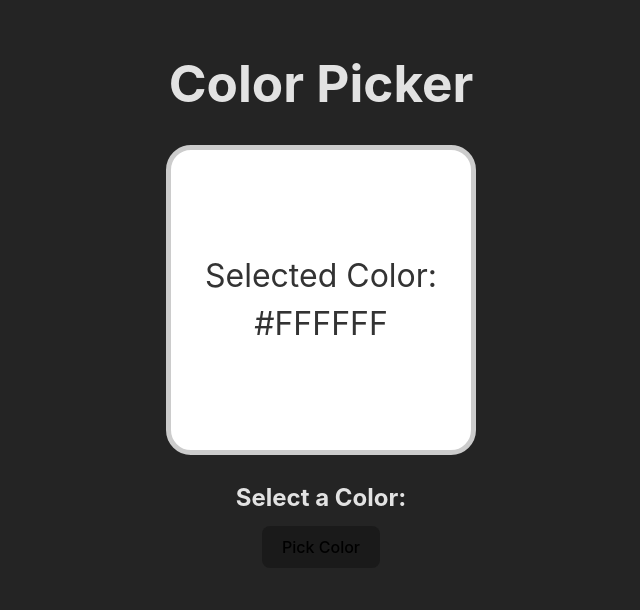
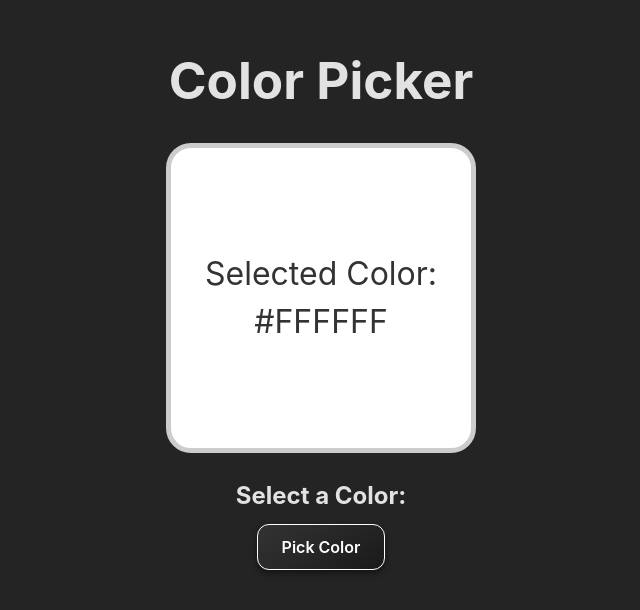
Before and after one commit to hisuic/santorini, a React (Vite) app: page / in a window 1280 px wide. Shown: the part 106-716 px from the top of the page, without its empty margins (319-959 px from the left). Built offline with nearby package versions, Linux system fonts and the light colour scheme.

Commit message:
Change Colopick button style

```diff
--- a/src/index.css
+++ b/src/index.css
@@ -27,22 +27,27 @@ h1 {
 }
 
 button {
-  border-radius: 8px;
-  border: 1px solid transparent;
-  padding: 0.6em 1.2em;
+  border-radius: 12px;
+  border: 1px solid #ffffff;
+  padding: 0.75em 1.5em;
   font-size: 1em;
-  font-weight: 500;
+  font-weight: 600;
   font-family: inherit;
-  background-color: #1a1a1a;
+  background: linear-gradient(145deg, #333333, #1a1a1a);
+  color: #ffffff;
   cursor: pointer;
-  transition: border-color 0.25s;
+  box-shadow: 0px 4px 6px rgba(0, 0, 0, 0.3), 0px 2px 4px rgba(0, 0, 0, 0.2);
+  transition: all 0.3s ease;
 }
 button:hover {
   border-color: #646cff;
+  background: linear-gradient(145deg, #3b3b3b, #262626);
+  box-shadow: 0px 6px 8px rgba(0, 0, 0, 0.4), 0px 4px 6px rgba(0, 0, 0, 0.3);
 }
 button:focus,
 button:focus-visible {
-  outline: 4px auto -webkit-focus-ring-color;
+  outline: none;
+  box-shadow: 0px 0px 0px 4px rgba(100, 108, 255, 0.6);
 }
 
 .color-picker-container {
```
